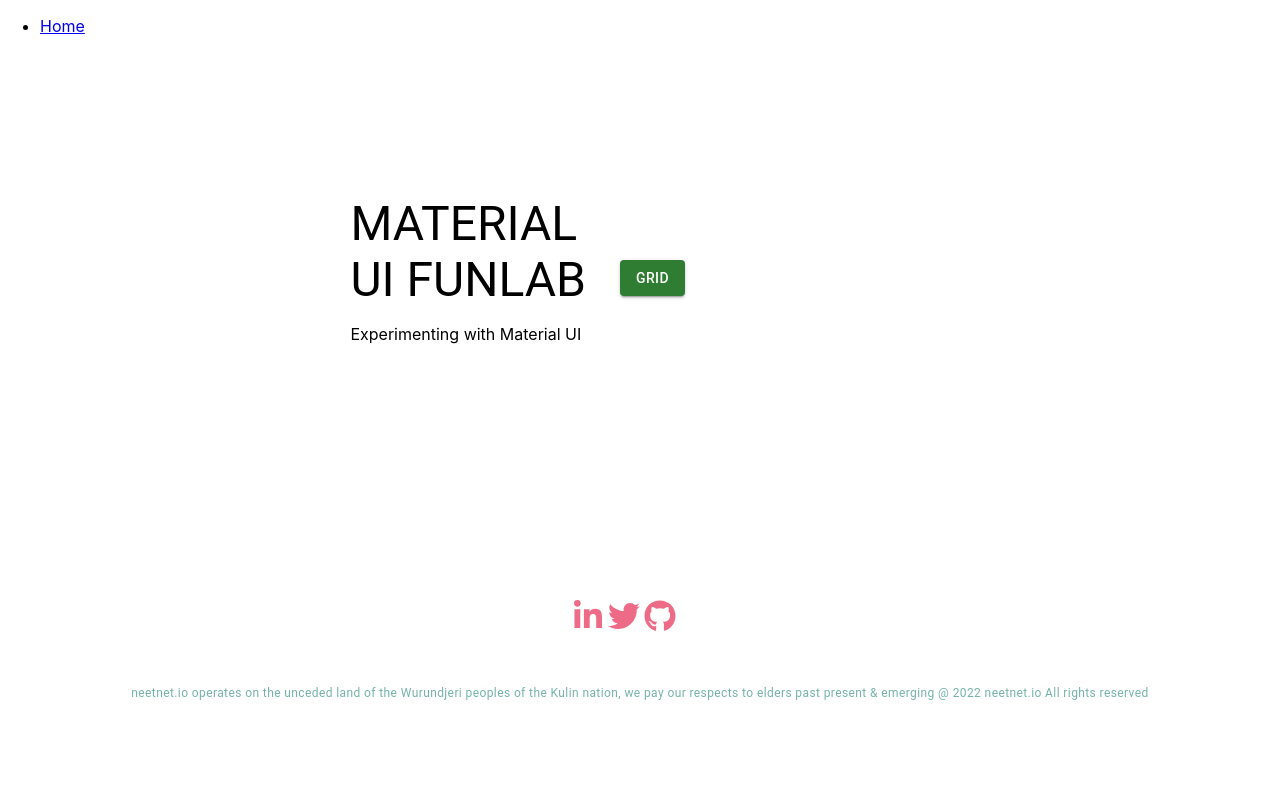
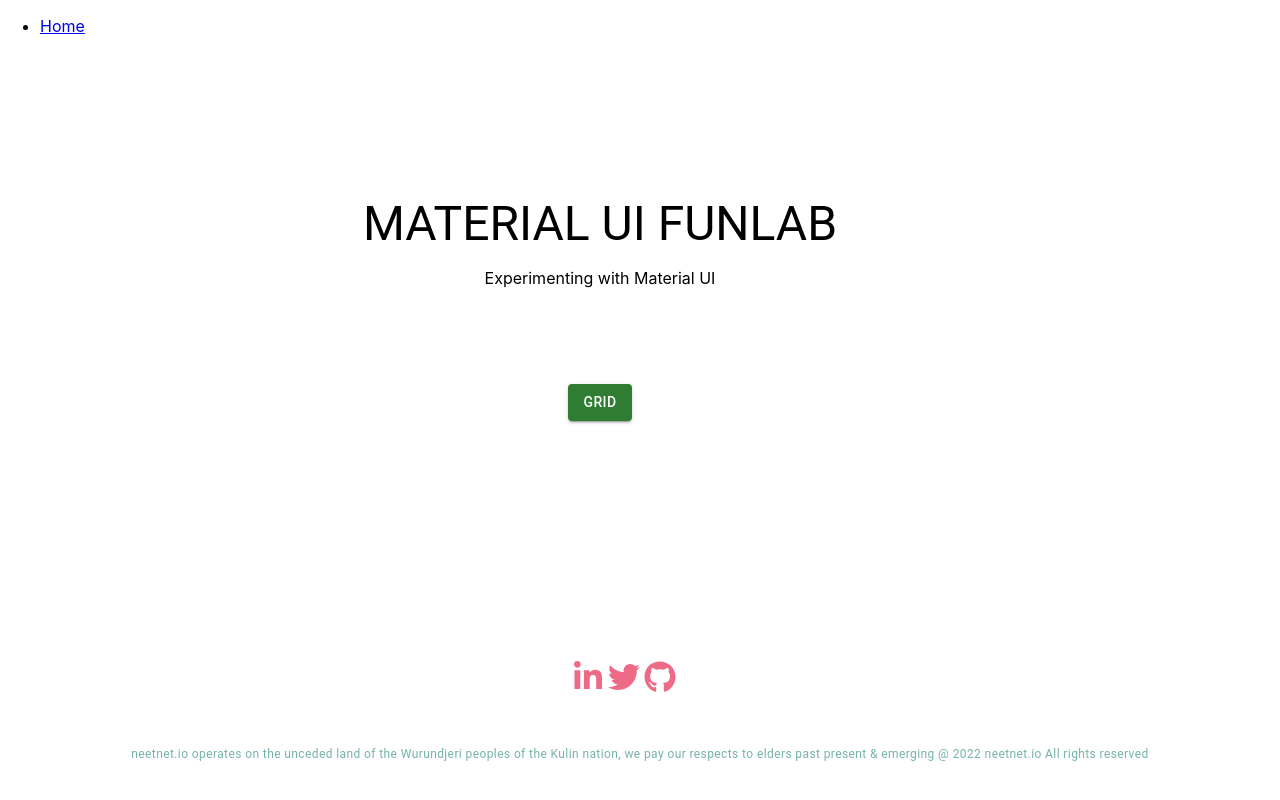
Before and after one commit to neetnet200/material-ui-funlab, a React (Create React App) app in the folder mui-template/: page / in a window 1280 px wide. Shown: the top 800 px of the page. Built offline with nearby package versions, Linux system fonts and the light colour scheme.

Commit message:
center a div

```diff
--- a/mui-template/src/components/main.js
+++ b/mui-template/src/components/main.js
@@ -6,12 +6,12 @@
   let navigate = useNavigate();
   return (
     <>
-      <Grid container spacing={5}
+      <Grid
+        container
+        spacing={10}
         sx={{
           mt: 10,
           display: "flex",
-          flexDirection: "column",
-          alignItems: "center",
           justifyContent: "center",
           p: 10,
         }}
@@ -20,16 +20,27 @@
           sx={{
             display: "flex",
             alignItems: "center",
+            flexDirection: "column",
           }}
         >
           <Grid item xs={12}>
-            <Box>
-              <Typography variant="h3">MATERIAL UI FUNLAB</Typography>
+            <Box
+              xs={12}
+              sx={{
+                display: "flex",
+                alignItems: "center",
+                flexDirection: "column",
+              }}
+            >
+              <Typography variant="h3" style={{textAlign: "center"}}>MATERIAL UI FUNLAB</Typography>
+              <p style={{textAlign: "center"}}>Experimenting with Material UI</p>
             </Box>
-            <p>Experimenting with Material UI</p>
           </Grid>
           <Grid item xs={12}>
-            <Box>
+            <Box xs={12}
+             sx={{
+             mt: 10
+            }}>
               <Button
                 variant="contained"
                 color="success"
```
